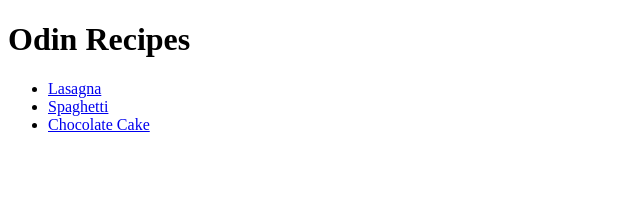
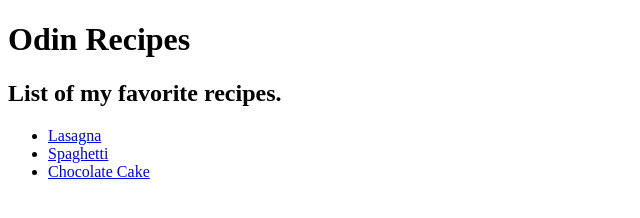
Before and after one commit to eog0101/odin-recipes, a plain HTML site: page index.html in a window 1280 px wide. Shown: the whole page, without its empty margins (0-640 px from the left). Drawn offline with Linux system fonts and the light colour scheme.

Commit message:
Added a descriptive heading to the index.html file

```diff
--- a/index.html
+++ b/index.html
@@ -8,6 +8,8 @@
 <body>
     <h1>Odin Recipes</h1>
 
+    <h2>List of my favorite recipes.</h2>
+
     <ul>
         <li><a href="recipes/lasagna.html">Lasagna</a></li>
         <li><a href="recipes/spaghetti.html">Spaghetti</a></li>
```
